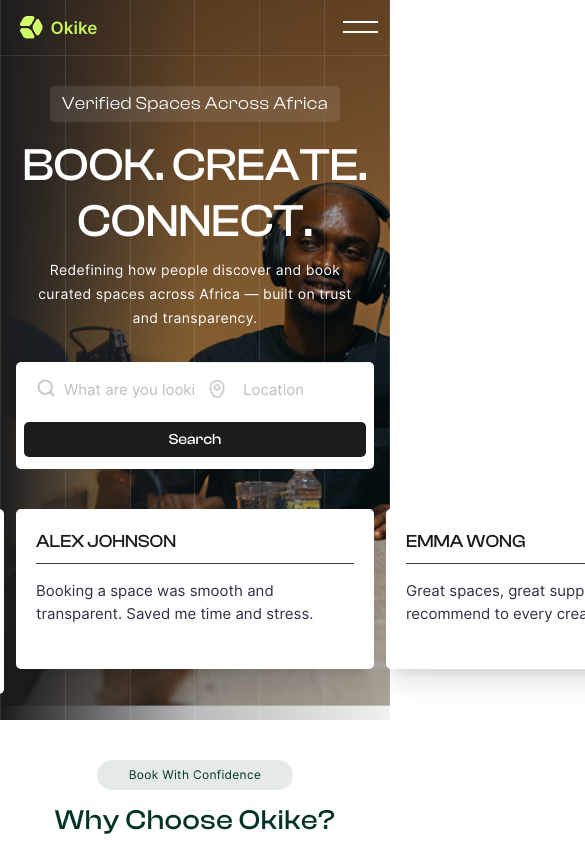
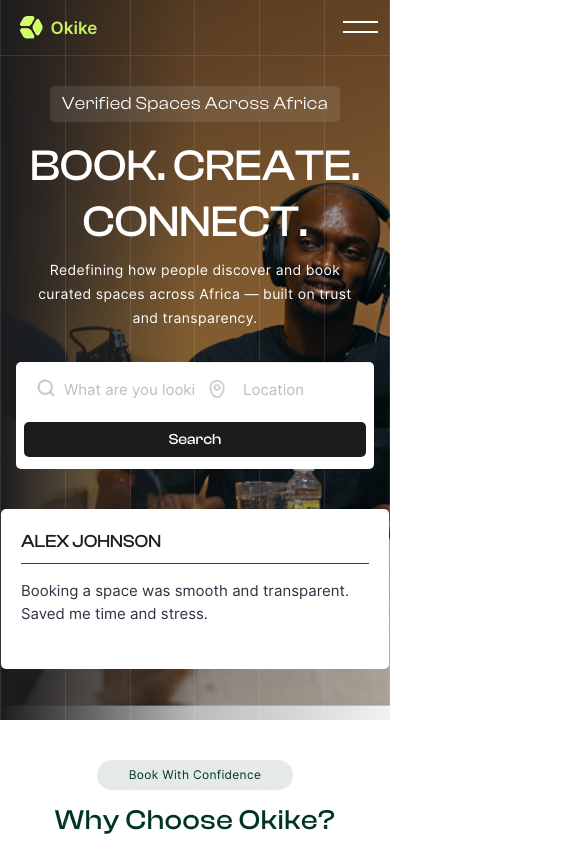
Before and after one commit to OnyekwereMichael/okike-space-web, a React (Vite) app: page / in a window 390 px wide. Shown: the top 844 px of the page, 585 px wide, since content can reach past the window. Built offline with nearby package versions, Linux system fonts and the light colour scheme.

Commit message:
style(landing): adjust responsive styles across multiple components
- Reduce hero heading font size on mobile
- Add mobile padding to host space section
- Make footer input full width on mobile
- Improve space category card mobile layout
- Fix testimonial slider overflow and card width

```diff
--- a/src/pages/LandingPage/component/Testimonial.tsx
+++ b/src/pages/LandingPage/component/Testimonial.tsx
@@ -44,21 +44,23 @@ export default function Testimonials() {
       {/* MOBILE SLIDER - centered and using same card design */}
 <section
   // visible only on mobile (max-sm)
-        className="w-full absolute left-1/2 transform -translate-x-1/2 px-4 max-sm:block hidden z-50 mt-6"
+  className="max-sm:block hidden z-50 mt-6 overflow-hidden"
 >
+  <div className="mx-auto w-full max-w-[420px] px-4">
     <Swiper
       spaceBetween={12}
       slidesPerView={1}
       modules={[Autoplay]}
       autoplay={{ delay: 3500, disableOnInteraction: false }}
       loop={true}
-          className="!w-full !h-auto !overflow-visible"
+      watchOverflow
+      className="w-full"
     >
       {testimonialsData.map((item, idx) => (
-            <SwiperSlide key={idx}>
+        <SwiperSlide key={idx} className="!w-full">
           <div className="flex justify-center py-4">
-                {/* center a constrained card so it matches desktop look */}
-                <div className="bg-[#FFFFFF] text-black rounded-[5px] shadow-xl w-full max-w-md min-h-[160px] px-5 py-6">
+            {/* Card */}
+            <div className="bg-white text-black rounded-[5px] w-full min-h-[160px] px-5 py-6">
               <div className="flex items-center gap-4 mb-4 pb-3 border-b-[0.5px] border-[#3A3F47]">
                 <div className="text-[#1C1C1E] text-[18px] leading-[100%] uppercase font-clash-Medium">
                   {item.name}
@@ -73,7 +75,9 @@ export default function Testimonials() {
         </SwiperSlide>
       ))}
     </Swiper>
+  </div>
 </section>
+
     </>
   );
 }
--- a/src/pages/LandingPage/pages/Footer/Footer.tsx
+++ b/src/pages/LandingPage/pages/Footer/Footer.tsx
@@ -25,7 +25,7 @@ export default function Footer() {
               <input
                 type="email"
                 placeholder="Enter your Email"
-                className="h-[48px] placeholder:text-[#BDBDBD] placeholder:font-inter-Regular placeholder:text-[16px] placeholder:font-[400] w-[260px] rounded-[8px] px-4 text-sm outline-none text-[16px] font-inter-Regular"
+                className="h-[48px] placeholder:text-[#BDBDBD] placeholder:font-inter-Regular placeholder:text-[16px] placeholder:font-[400] w-[260px] rounded-[8px] px-4 text-sm outline-none text-[16px] font-inter-Regular max-sm:w-full"
               />
               <button className="border-[1px] border-[#3C3C3C] rounded-[5px] py-[10px] bg-[#1C1C1E] px-[20px] w-[135px] h-[42px] text-sm  text-[#FFFFFF] text-[20px] font-clash-Medium font-medium flex items-center justify-center max-sm:w-fit max-sm:pr-[6px]">
                 Subscribe
--- a/src/pages/LandingPage/pages/Hero/Hero.tsx
+++ b/src/pages/LandingPage/pages/Hero/Hero.tsx
@@ -47,7 +47,7 @@ export default function Hero() {
             Verified Spaces Across Africa
           </div>
 
-          <h1 className="text-[105px] font-medium leading-[120px] font-clash-Medium text-[#FFFFFF] w-[813px] h-[240px] -tracking-normal max-sm:text-[46px] max-sm:leading-[56px] max-sm:w-full max-sm:h-auto">
+          <h1 className="text-[105px] font-medium leading-[120px] font-clash-Medium text-[#FFFFFF] w-[813px] h-[240px] -tracking-normal max-sm:text-[44px] max-sm:leading-[56px] max-sm:w-full max-sm:h-auto">
             BOOK. CREATE. <br /> CONNECT.
           </h1>
 
--- a/src/pages/LandingPage/pages/howItWorks/component/HostSpace.tsx
+++ b/src/pages/LandingPage/pages/howItWorks/component/HostSpace.tsx
@@ -2,7 +2,7 @@ import arrowRight from '../../../../../assets/icon/arrow.png'
 import hostspace from '../../../../../assets/hostspace.png'
 export default function HostSpace() {
   return (
-<section className="relative flex items-center justify-between gap-16 rounded-[15px] h-[532px]  bg-[#B296FE] px-16 py-20 overflow-hidden mt-26  max-sm:w-full max-sm:h-auto max-sm:flex-col">
+<section className="relative flex items-center justify-between gap-16 rounded-[15px] h-[532px]  bg-[#B296FE] px-16 py-20 overflow-hidden mt-26  max-sm:w-full max-sm:h-auto max-sm:flex-col max-sm:px-12">
 
       <div className="">
         <span className=" mb-6 rounded-[24px]  bg-[#EBE4FF] px-4 py-1.5 text-[16px] leading-[100%] text-[#000000] font-inter-Regular font-[400] w-[180px] h-[31px] flex items-center">
--- a/src/pages/LandingPage/pages/whyChoose/component/SpaceCategory.tsx
+++ b/src/pages/LandingPage/pages/whyChoose/component/SpaceCategory.tsx
@@ -38,7 +38,7 @@ export default function SpaceCategories() {
     <h2 className="text-[44px] font-[500] leading-[100%] font-clash-Medium tracking-tight text-[#1C1C1E] max-sm:text-[24px]">
       Find the right space for you
     </h2>
-    <p className="text-[#520061] font-inter-Regular text-[22px] leading-[100%] tracking-tight max-sm:text-[18px] max-sm:leading-6">
+    <p className="text-[#520061] font-inter-Regular text-[22px] leading-[100%] tracking-tight max-sm:text-[18px] max-sm:leading-7 max-sm:mt-2">
       From shoots to celebrations, explore curated spaces.
     </p>
   </div>
@@ -48,15 +48,15 @@ export default function SpaceCategories() {
   {categories.map((cat) => (
     <div
       key={cat.title}
-      className="flex flex-col rounded-[5px] overflow-hidden bg-[#F8F5F1] h-[245px] w-full max-w-[463px] shadow-md p-5"
+      className="flex flex-col rounded-[5px] overflow-hidden bg-[#F8F5F1] h-[245px] w-full max-w-[463px]  p-5"
     >
 
 
       <div className="w-[369px] h-[52px] flex-1 flex flex-col justify-center max-sm:flex-row max-sm:gap-4 border-b-[0.5px] border-[#3A3F47] ">
         <div className='sm:hidden '>
-           <img src={cat.profile_Img} className="w-[150px] h-fit  " alt="hbdhbdhhb" />
+           <img src={cat.profile_Img} className="w-[100px] h-fit  " alt="hbdhbdhhb" />
         </div>
-        <p className="text-[18px] font-inter-Regular leading-[26px] -tracking-tight font-[400] max-sm:text-[14px] pb-6 border-b-[0.5px] border-[#3A3F47] max-sm:pb-0 max-sm:border-0 max-sm:w-full">
+        <p className="text-[18px] font-inter-Regular leading-[26px] -tracking-tight font-[400] max-sm:text-[14px] pb-6 border-b-[0.5px] border-[#3A3F47] max-sm:pb-0 max-sm:border-0 max-sm:w-full ">
           {cat.description}
         </p>
       </div>
```
Lines whose indentation alone changed are shown as unchanged.
